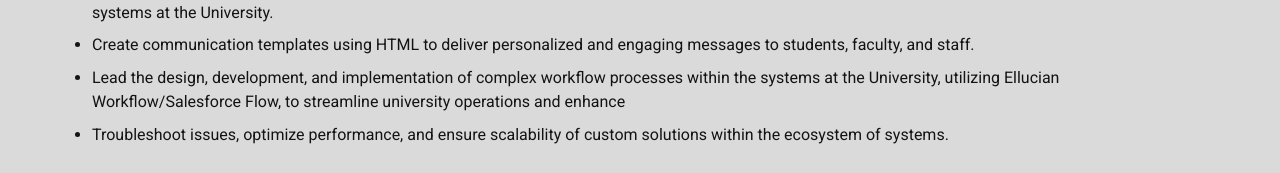
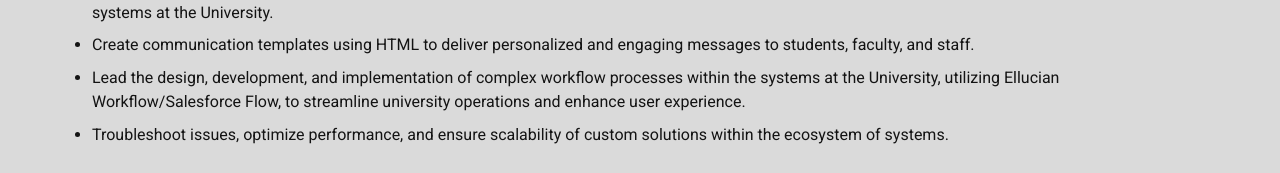
Before and after one commit to EHansen94/portfolio, a Next.js app: page /experience in a window 1280 px wide. Shown: the part 567-740 px from the top of the page. Built offline with nearby package versions, Linux system fonts and the light colour scheme.

Commit message:
typo fix in exp

```diff
--- a/src/pages/experience.jsx
+++ b/src/pages/experience.jsx
@@ -71,7 +71,8 @@ export default function experience() {
 								of complex workflow processes within the systems
 								at the University, utilizing Ellucian
 								Workflow/Salesforce Flow, to streamline
-								university operations and enhance
+								university operations and enhance user
+								experience.
 							</li>
 							<li>
 								Troubleshoot issues, optimize performance, and
```
